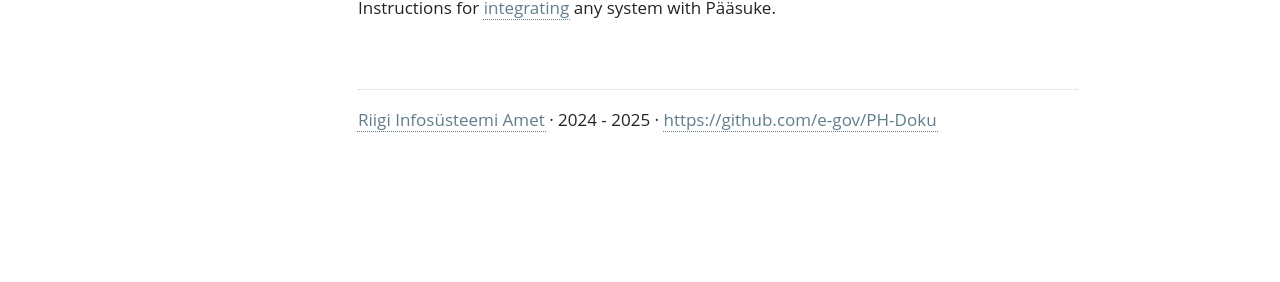
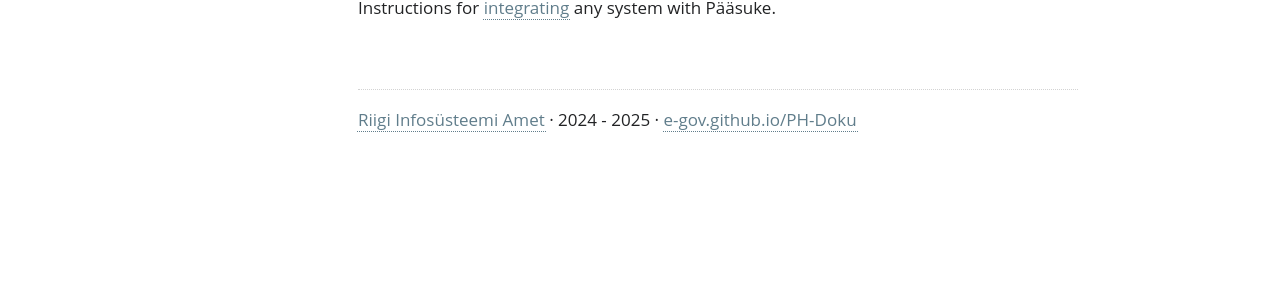
Before and after one commit to e-gov/PH-Doku, a Jekyll site: the page built from index.md, in a window 1280 px wide. Shown: the part 1280-1562 px from the top of the page. Built offline with Jekyll 4.4.1, drawn with Linux system fonts in a browser that asks for light colours; our own code applies the rules of GitHub Pages for plain Markdown files.

Commit message:
fix link

```diff
--- a/_includes/Jalus.html
+++ b/_includes/Jalus.html
@@ -1,6 +1,6 @@
 <div class='jalus'>
   <p>
     <a href='https://www.ria.ee'>Riigi Infosüsteemi Amet</a> · 2024 - 2025 ·
-    <a href='{{site.repo }}'>{{ site.repo }}</a>
+    <a href='https://e-gov.github.io/PH-Doku/'>e-gov.github.io/PH-Doku</a>
   </p>
 </div>
```
